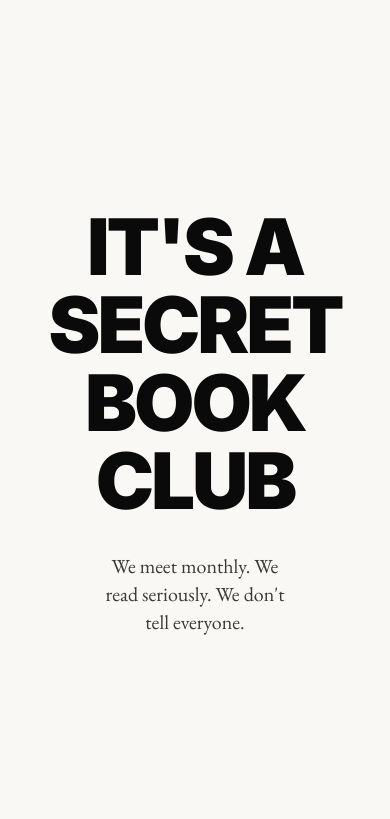
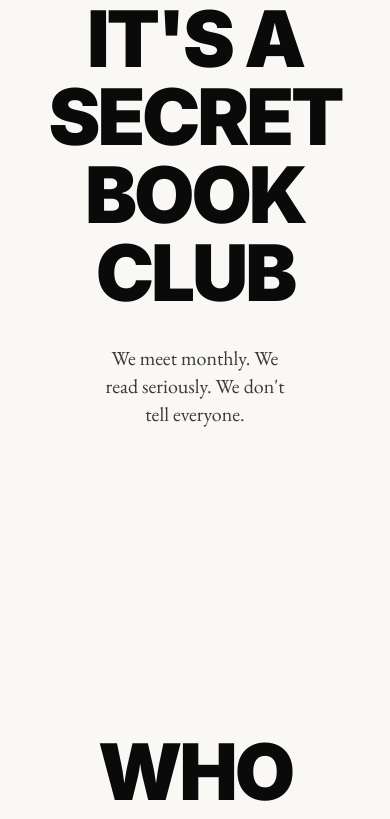
Before and after one commit to Efe-Onoh/its-a-secret-book-club, a Next.js app: page / in a window 390 px wide. Shown: the top 819 px of the page. Built offline with nearby package versions, Linux system fonts and the light colour scheme.

Commit message:
testing mobile

```diff
--- a/app/globals.css
+++ b/app/globals.css
@@ -67,6 +67,6 @@ h3 {
 
 .snap-section {
   scroll-snap-align: start;
-  min-height: 100vh;
+  min-height: max-content;
   width: 100%;
 }
```
